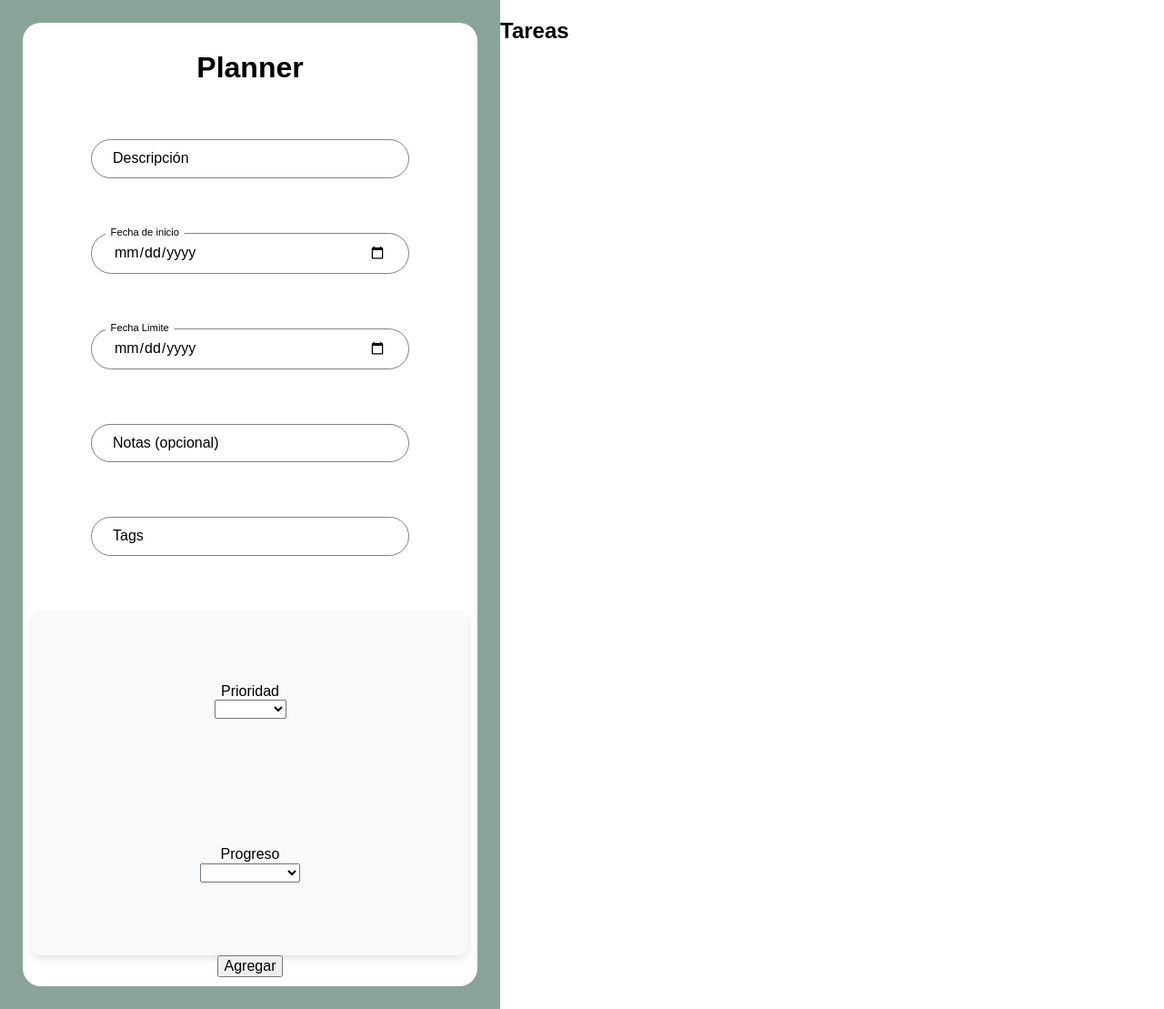
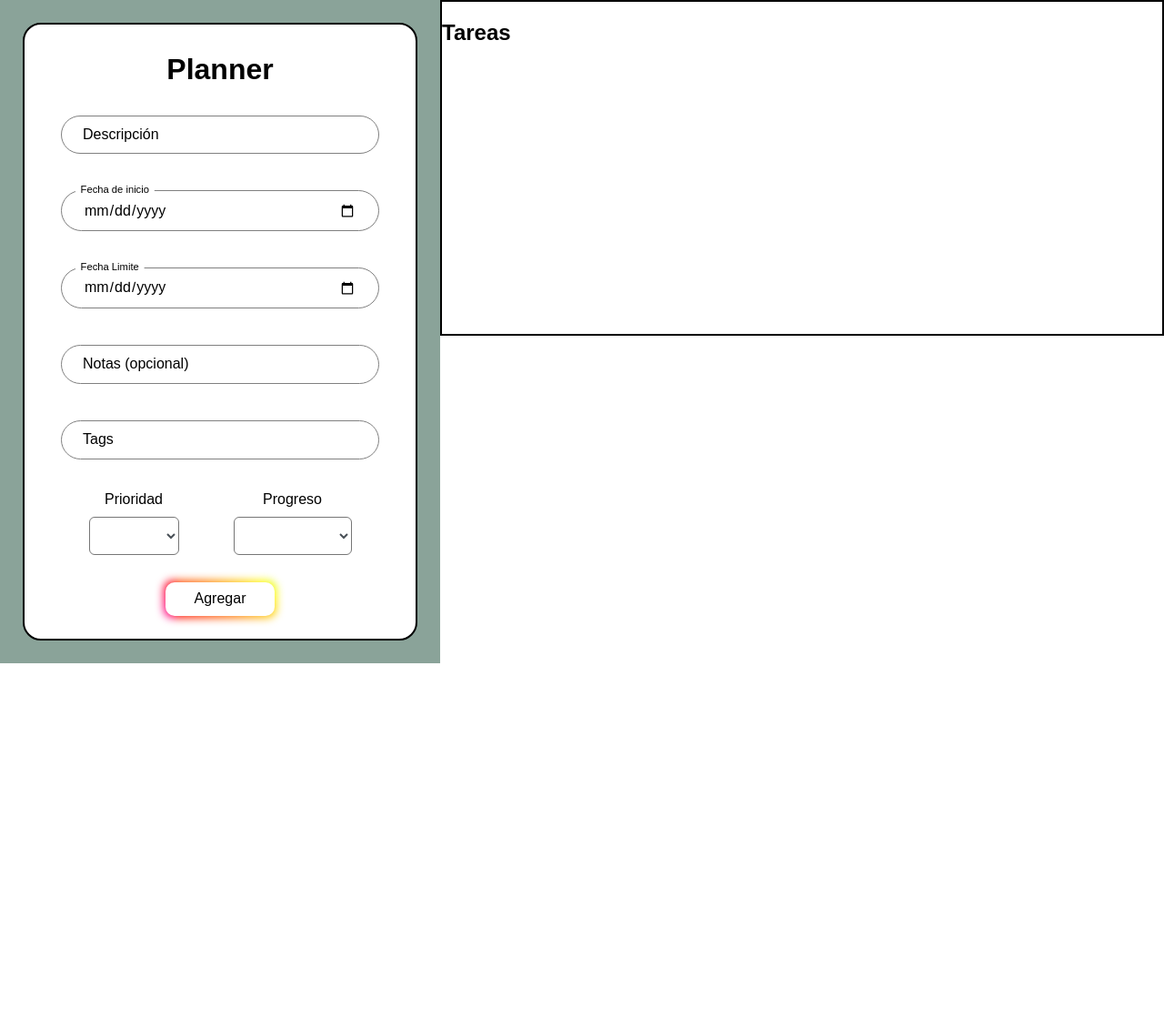
Before and after one commit to isaacbc10/tarea_algoritmoii, a Flask app: page / in a window 1280 px wide. Shown: the whole page at 91% size. After the commit the page ends 729 px from the top, so only its background shows below. Run offline with Flask 3, Linux system fonts and the light colour scheme; some libraries are stand-ins or nearby versions.

Commit message:
correccion de errores, cambio en estilos y organizacion del contenido

```diff
--- a/app.py
+++ b/app.py
@@ -10,14 +10,18 @@ def index():
 
 @app.route('/agregar', methods=['POST'])
 def agregar():
-    descripcion = request.form['descripcion']
-    fecha_inicio = request.form['fecha_inicio']
-    fecha_limite = request.form['fecha_limite']
-    prioridad = request.form['prioridad']
-    tags = request.form['tags'].split(',')
-    estado = request.form['estado']
-    notas = request.form['notas']
-    planner.agregar_tarea(descripcion, fecha_inicio, fecha_limite, prioridad, tags, estado, notas)
+    try:
+        descripcion = request.form['descripcion']
+        fecha_inicio = request.form['fecha_inicio']
+        fecha_limite = request.form['fecha_limite']
+        prioridad = request.form['prioridad']
+        tags = request.form['tags'].split(',')
+        estado = request.form['estado']
+        notas = request.form['notas']
+        planner.agregar_tarea(descripcion, fecha_inicio, fecha_limite, prioridad, tags, estado, notas)
+    except KeyError as e:
+        return f"Missing field: {e}", 400
+
     return redirect(url_for('index'))
 
 @app.route('/eliminar/<descripcion>')
@@ -36,5 +40,6 @@ def buscar():
             return render_template('index.html', tareas=planner.tareas, error="Tarea no encontrada")
     return render_template('buscar.html')
 
+
 if __name__ == '__main__':
     app.run(debug=True)
--- a/static/styles.css
+++ b/static/styles.css
@@ -21,11 +21,12 @@ body {
     background-color: white;
     border-radius: 20px;
     backdrop-filter: blur(10px);
+    border: 2px solid black;
 }
 
 label {
     width: max-content;
-    margin: 60px auto;
+    margin: 10px 30px;
     display: grid;
     grid-template-areas: "input";
 }
@@ -63,12 +64,22 @@ label {
 
 .box {
     display: flex;
+    justify-content: center;
+    gap: 60px;
+    padding: 5px;
+    border-radius: 10px;
+}
+
+.box span {
+    padding-bottom: 10px;
+}
+
+.box-1 {
+    display: flex;
     flex-direction: column;
+    background-color: white;
+    border-radius: 10px;
     gap: 20px;
-    background-color: #f8f9fa;
-    padding: 20px;
-    border-radius: 10px;
-    box-shadow: 0 4px 8px rgba(0, 0, 0, 0.1);
 }
 
 .content-select {
@@ -83,9 +94,8 @@ label {
     padding: 10px;
     height: 42px;
     outline: 0;
-    border: 1px solid #ced4da;
     border-radius: 6px;
-    background: #fff;
+    background: #ffffff;
     color: #495057;
     font-size: 16px;
     font-family: 'Quicksand', sans-serif;
@@ -93,7 +103,7 @@ label {
 }
 
 .content-select select:hover {
-    background: #B1E8CD;
+    background: #ffffff;
 }
 
 .content-select i {
@@ -112,3 +122,82 @@ label {
 .content-select:hover i {
     margin-top: 3px;
 }
+
+.box label {
+    margin: 0;
+}
+
+.button-85 {
+    margin-top: 25px;
+    margin-bottom: 15px;
+    padding: 0.6em 2em;
+    border: none;
+    outline: none;
+    color: black;
+    background: #ffffff;
+    cursor: pointer;
+    position: relative;
+    z-index: 0;
+    border-radius: 10px;
+    user-select: none;
+    -webkit-user-select: none;
+    touch-action: manipulation;
+}
+
+.button-85:before {
+    content: "";
+    background: linear-gradient(45deg,
+    #ff0000,
+    #ff7300,
+    #fffb00,
+    #48ff00,
+    #00ffd5,
+    #002bff,
+    #7a00ff,
+    #ff00c8,
+    #ff0000);
+    position: absolute;
+    top: -2px;
+    left: -2px;
+    background-size: 400%;
+    z-index: -1;
+    filter: blur(5px);
+    -webkit-filter: blur(5px);
+    width: calc(100% + 4px);
+    height: calc(100% + 4px);
+    animation: glowing-button-85 20s linear infinite;
+    transition: opacity 0.3s ease-in-out;
+    border-radius: 10px;
+}
+
+@keyframes glowing-button-85 {
+    0% {
+        background-position: 0 0;
+    }
+
+    50% {
+        background-position: 400% 0;
+    }
+
+    100% {
+        background-position: 0 0;
+    }
+}
+
+.button-85:after {
+    z-index: -1;
+    content: "";
+    position: absolute;
+    width: 100%;
+    height: 100%;
+    background: #ffffff;
+    left: 0;
+    top: 0;
+    border-radius: 10px;
+}
+
+.tareas {
+    width: 100%;
+    height: 50%;
+    border: 2px solid black;
+}
--- a/templates/index.html
+++ b/templates/index.html
@@ -14,8 +14,9 @@
         <div class="container-form">
             <h1>Planner</h1>
             <form action="/agregar" method="POST">
+                <div class="box-1">
                     <label for="" class="label">
-                    <input type="text" class="input" placeholder=" " required>
+                        <input type="text" class="input" name="descripcion" placeholder=" " required>
                         <span class="label_name">Descripción</span>
                     </label>
                     <label for="" class="label">
@@ -27,16 +28,17 @@
                         <span class="label_name">Fecha Limite</span>
                     </label>
                     <label for="" class="label">
-                    <input type="text" class="input" placeholder=" " required></input>
+                        <input type="text" class="input" name="notas" placeholder=" "></input>
                         <span class="label_name">Notas (opcional)</span>
                     </label>
                     <label for="" class="label">
-                    <input type="text" class="input" placeholder=" " required>
+                        <input type="text" class="input" name="tags" placeholder=" " required>
                         <span class="label_name">Tags</span>
                     </label>
                     <div class="box">
                         <label for="">
                             <span>Prioridad</span>
+                            <div class="content-select">
                                 <select name="prioridad" required>
                                     <option value=""></option>
                                     <option value="baja">Baja</option>
@@ -44,23 +46,26 @@
                                     <option value="alta">Alta</option>
                                     <option value="urgente">Urgente</option>
                                 </select>
+                            </div>
                         </label>
                         <label for="">
                             <span>Progreso</span>
+                            <div class="content-select">
                                 <select name="estado" required>
                                     <option value=""></option>
                                     <option value="No iniciado">No iniciado</option>
                                     <option value="En progreso">En progreso</option>
                                     <option value="Finalizado">Finalizado</option>
                                 </select>
+                            </div>
                         </label>
                     </div>
-                <button type="submit">Agregar</button>
+                </div>
             </form>
-            </ul>
+            <button class="button-85" role="button" type="submit">Agregar</button>
         </div>
     </section>
-    <section>
+    <section class="tareas">
         <h2>Tareas</h2>
         {% if error %}
         <p>{{ error }}</p>
@@ -79,6 +84,7 @@
                 </ul>
             </li>
             {% endfor %}
+        </ul>
     </section>
 </body>
 
```
Also changed, not shown: static/scripts.js (added). Lines whose indentation alone changed are shown as unchanged.
